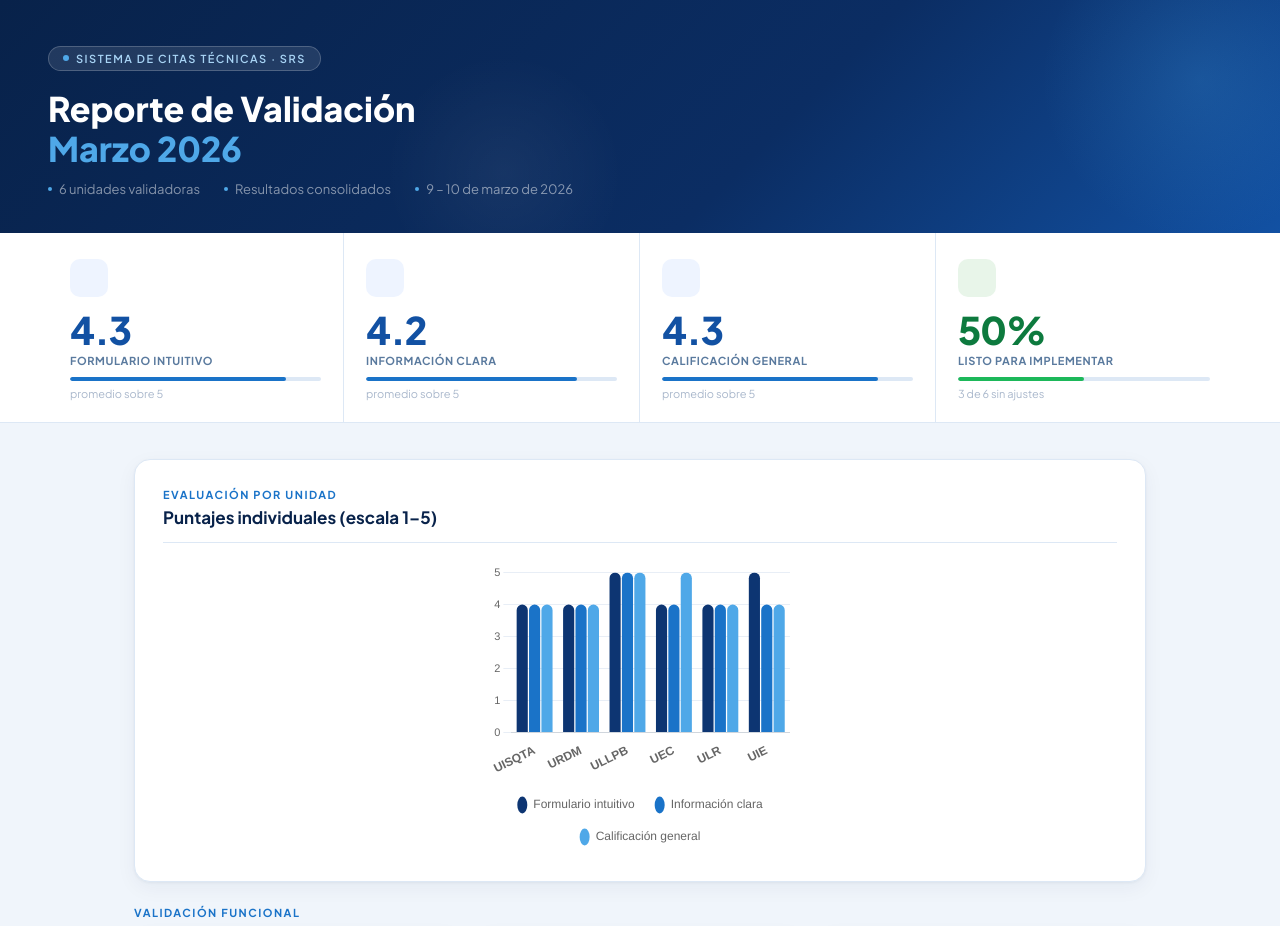
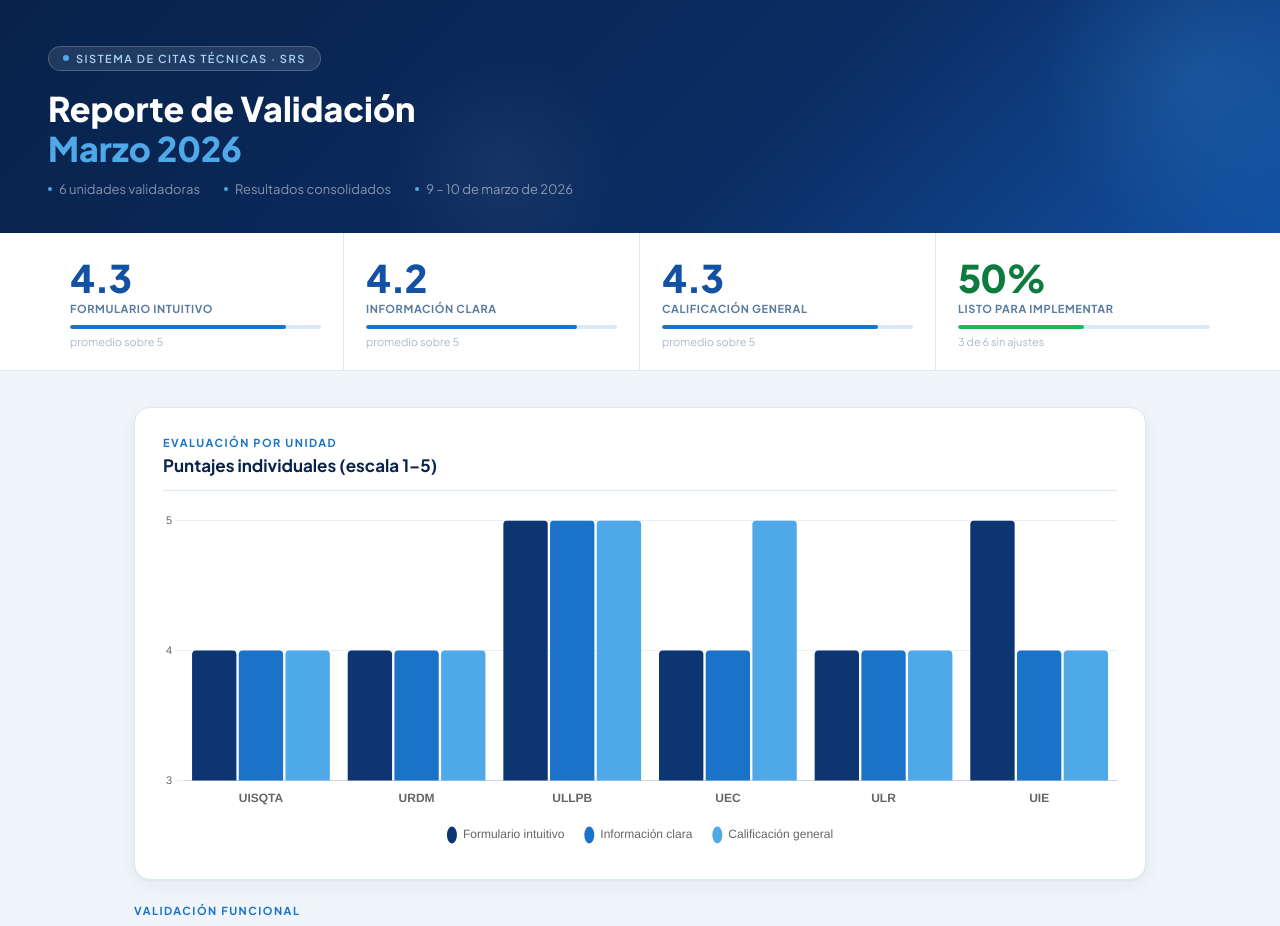
Before and after one commit to kellyromero22/Citas-t-cnicas, a plain HTML site: page index.html in a window 1280 px wide. Shown: the top 926 px of the page. Drawn offline with nearby package versions, Linux system fonts and the light colour scheme.

Commit message:
Update index.html

```diff
--- a/index.html
+++ b/index.html
@@ -97,9 +97,7 @@
   .kpi:last-child { border-right: none; }
   .kpi:hover { background: #f7faff; }
   .kpi-icon {
-    width: 38px; height: 38px; border-radius: 10px;
-    display: flex; align-items: center; justify-content: center;
-    margin-bottom: 14px; font-size: 17px;
+    display: none;
   }
   .kpi-val {
     font-size: 38px; font-weight: 800; line-height: 1;
@@ -138,6 +136,8 @@
     box-shadow: 0 1px 3px rgba(8,34,74,.05), 0 6px 20px rgba(8,34,74,.05);
     margin-bottom: 24px;
     border: 1px solid var(--border);
+    overflow: hidden;
+    min-width: 0;
   }
   .grid-2 {
     display: grid; grid-template-columns: 1fr 1fr;
@@ -162,7 +162,8 @@
     margin-bottom: 10px; text-align: center; min-height: 28px;
     display: flex; align-items: center; justify-content: center;
   }
-  canvas { display: block; margin: 0 auto; }
+  canvas { display: block; }
+  #barChart, #barPruebas { width: 100% !important; }
 
   /* UNIT LISTS */
   .unit-list { margin-top: 14px; width: 100%; }
@@ -212,28 +213,28 @@
 
 <div class="kpi-strip">
   <div class="kpi">
-    <div class="kpi-icon" style="background:#eef4ff;"></div>
+    <div class="kpi-icon" style="background:#eef4ff; color:#1251a3; font-size:13px; font-weight:800;">4.3</div>
     <div class="kpi-val" style="color:#1251a3;">4.3</div>
     <div class="kpi-label">Formulario intuitivo</div>
     <div class="kpi-bar"><div class="kpi-bar-fill" style="width:86%;background:#1a73c8;"></div></div>
     <div class="kpi-sub">promedio sobre 5</div>
   </div>
   <div class="kpi">
-    <div class="kpi-icon" style="background:#eef4ff;"></div>
+    <div class="kpi-icon" style="background:#eef4ff; color:#1251a3; font-size:13px; font-weight:800;">4.2</div>
     <div class="kpi-val" style="color:#1251a3;">4.2</div>
     <div class="kpi-label">Información clara</div>
     <div class="kpi-bar"><div class="kpi-bar-fill" style="width:84%;background:#1a73c8;"></div></div>
     <div class="kpi-sub">promedio sobre 5</div>
   </div>
   <div class="kpi">
-    <div class="kpi-icon" style="background:#eef4ff;"></div>
+    <div class="kpi-icon" style="background:#eef4ff; color:#1251a3; font-size:13px; font-weight:800;">4.3</div>
     <div class="kpi-val" style="color:#1251a3;">4.3</div>
     <div class="kpi-label">Calificación general</div>
     <div class="kpi-bar"><div class="kpi-bar-fill" style="width:86%;background:#1a73c8;"></div></div>
     <div class="kpi-sub">promedio sobre 5</div>
   </div>
   <div class="kpi">
-    <div class="kpi-icon" style="background:#e8f5e9;"></div>
+    <div class="kpi-icon" style="background:#e8f5e9; color:#0d7a3e; font-size:13px; font-weight:800;">50%</div>
     <div class="kpi-val" style="color:#0d7a3e;">50%</div>
     <div class="kpi-label">Listo para implementar</div>
     <div class="kpi-bar"><div class="kpi-bar-fill" style="width:50%;background:#1db85a;"></div></div>
@@ -247,8 +248,8 @@
   <div class="card">
     <div class="section-eyebrow">Evaluación por unidad</div>
     <div class="section-title">Puntajes individuales (escala 1–5)</div>
-    <div style="position:relative;height:290px;width:100%;">
-      <canvas id="barChart"></canvas>
+    <div style="position:relative; height:340px; width:100%; display:block;">
+      <canvas id="barChart" style="width:100% !important;"></canvas>
     </div>
   </div>
 
@@ -367,13 +368,13 @@
   <div class="card">
     <div class="section-eyebrow">Cobertura de pruebas</div>
     <div class="section-title">Tipos de pruebas realizadas por validadores</div>
-    <div style="position:relative;height:160px;width:100%;">
-      <canvas id="barPruebas"></canvas>
+    <div style="position:relative; height:200px; width:100%; display:block;">
+      <canvas id="barPruebas" style="width:100% !important;"></canvas>
     </div>
   </div>
 
   <div class="footer">
-    Superintendencia de Regulación Sanitaria &nbsp;·&nbsp;- Marzo 2026 -
+    Ministerio de Salud · Dirección Nacional de Medicamentos · SRS &nbsp;·&nbsp; Marzo 2026
   </div>
 
 </main>
@@ -387,15 +388,15 @@ new Chart(document.getElementById('barChart'), {
   data: {
     labels: ['UISQTA','URDM','ULLPB','UEC','ULR','UIE'],
     datasets: [
-      { label: 'Formulario intuitivo', data: [4,4,5,4,4,5], backgroundColor: C1, borderRadius: 6 },
-      { label: 'Información clara',    data: [4,4,5,4,4,4], backgroundColor: C2, borderRadius: 6 },
-      { label: 'Calificación general', data: [4,4,5,5,4,4], backgroundColor: C3, borderRadius: 6 },
+      { label: 'Formulario intuitivo', data: [4,4,5,4,4,5], backgroundColor: C1, borderRadius: 4, barPercentage: 0.95, categoryPercentage: 0.9 },
+      { label: 'Información clara',    data: [4,4,5,4,4,4], backgroundColor: C2, borderRadius: 4, barPercentage: 0.95, categoryPercentage: 0.9 },
+      { label: 'Calificación general', data: [4,4,5,5,4,4], backgroundColor: C3, borderRadius: 4, barPercentage: 0.95, categoryPercentage: 0.9 },
     ]
   },
   options: {
     responsive: true, maintainAspectRatio: false,
     scales: {
-      y: { min:0, max:5, ticks:{ stepSize:1, font:{size:11} }, grid:{ color:'#e8eef6' }, border:{display:false} },
+      y: { min:3, max:5, ticks:{ stepSize:1, font:{size:11} }, grid:{ color:'#e8eef6' }, border:{display:false} },
       x: { grid:{display:false}, ticks:{ font:{size:12, weight:'600'} } }
     },
     plugins: {
@@ -422,13 +423,17 @@ pie('pie1', ['Sí','Parcial','No'],   [4,1,1], [C2, C3, CRED]);
 pie('pie2', ['Sí','No'],             [5,1],   [C2, CRED]);
 pie('pie3', ['Sí','No probó','No'], [4,1,1], [C2, CSLATE, CRED]);
 pie('pie4', ['Sí','No probó','No'], [3,2,1], [C2, CSLATE, CRED]);
-pie('pie5', ['Listo','Con ajustes'],[3,3],   [CGREEN, CAMBER]);
+// Force resize after load to fill containers
+window.addEventListener('load', () => {
+  Chart.instances.forEach(chart => chart.resize());
+});
+
 
 new Chart(document.getElementById('barPruebas'), {
   type: 'bar',
   data: {
     labels: ['Presencial','Virtual','Cancelación'],
-    datasets: [{ label: 'Validadores', data: [3,5,3], backgroundColor: [C1,C2,C3], borderRadius: 6 }]
+    datasets: [{ label: 'Validadores', data: [3,5,3], backgroundColor: [C1,C2,C3], borderRadius: 5, barPercentage: 1.0, categoryPercentage: 0.85 }]
   },
   options: {
     indexAxis: 'y', responsive: true, maintainAspectRatio: false,
```
